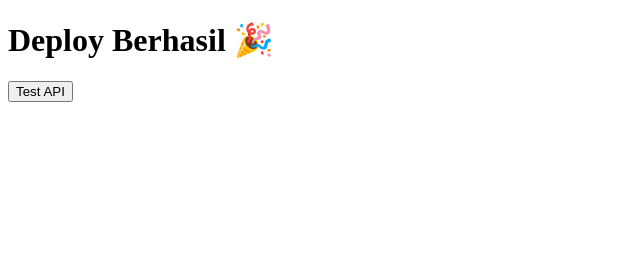
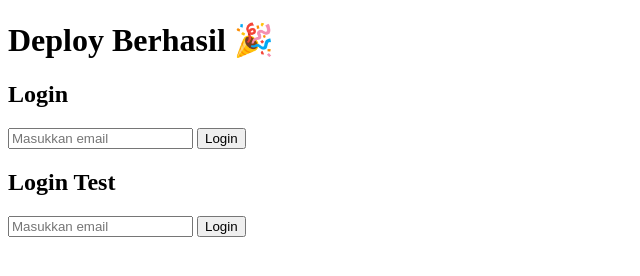
Before and after one commit to udinsyafius-ai/anti-boncos-tools, a website: page index.html in a window 1280 px wide. Shown: the whole page, without its empty margins (0-640 px from the left). Drawn offline with Linux system fonts and the light colour scheme.

Commit message:
update login system

```diff
--- a/index.html
+++ b/index.html
@@ -7,7 +7,35 @@
 
   <h1>Deploy Berhasil 🎉</h1>
 
-  <button onclick="testApi()">Test API</button>
+  <h2>Login</h2>
+
+<input type="email" id="email" placeholder="Masukkan email">
+<button onclick="login()">Login</button>
+
+<script>
+async function login() {
+  const email = document.getElementById("email").value;
+
+  if (!email) {
+    alert("Masukkan email dulu");
+    return;
+  }
+
+  const deviceId = localStorage.getItem("deviceId") || crypto.randomUUID();
+  localStorage.setItem("deviceId", deviceId);
+
+  const response = await fetch("/.netlify/functions/device-check", {
+    method: "POST",
+    headers: {
+      "Content-Type": "application/json"
+    },
+    body: JSON.stringify({ email, deviceId })
+  });
+
+  const data = await response.json();
+  alert(data.message);
+}
+</script>
 
   <script>
     async function testApi() {
@@ -16,6 +44,27 @@
       alert(JSON.stringify(data));
     }
   </script>
+<h2>Login Test</h2>
 
+<input type="email" id="email" placeholder="Masukkan email">
+<button onclick="login()">Login</button>
+
+<script>
+async function login() {
+  const email = document.getElementById("email").value;
+
+  const deviceId = localStorage.getItem("deviceId") || crypto.randomUUID();
+  localStorage.setItem("deviceId", deviceId);
+
+  const response = await fetch("/.netlify/functions/device-check", {
+    method: "POST",
+    headers: { "Content-Type": "application/json" },
+    body: JSON.stringify({ email, deviceId })
+  });
+
+  const data = await response.json();
+  alert(data.message);
+}
+</script>
 </body>
 </html>
```
